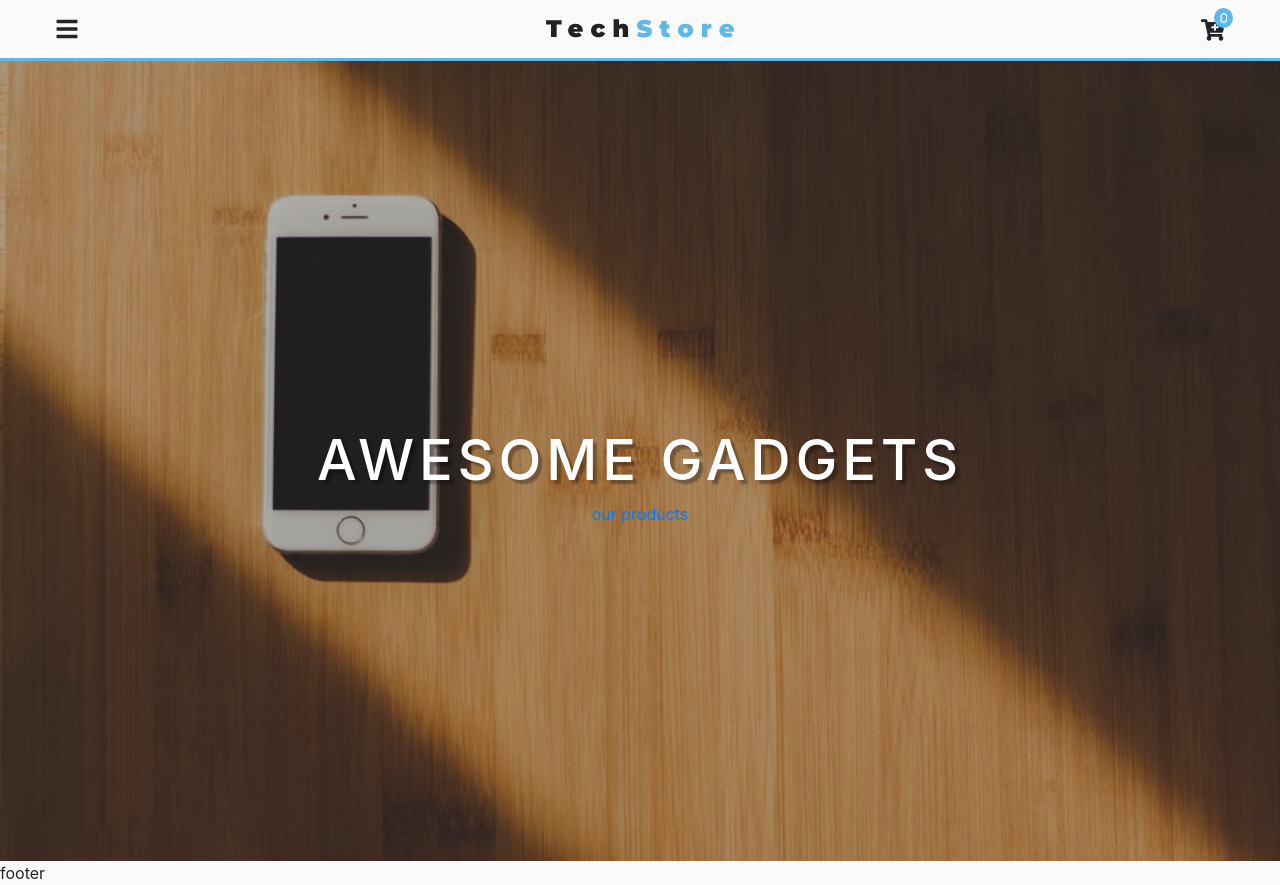
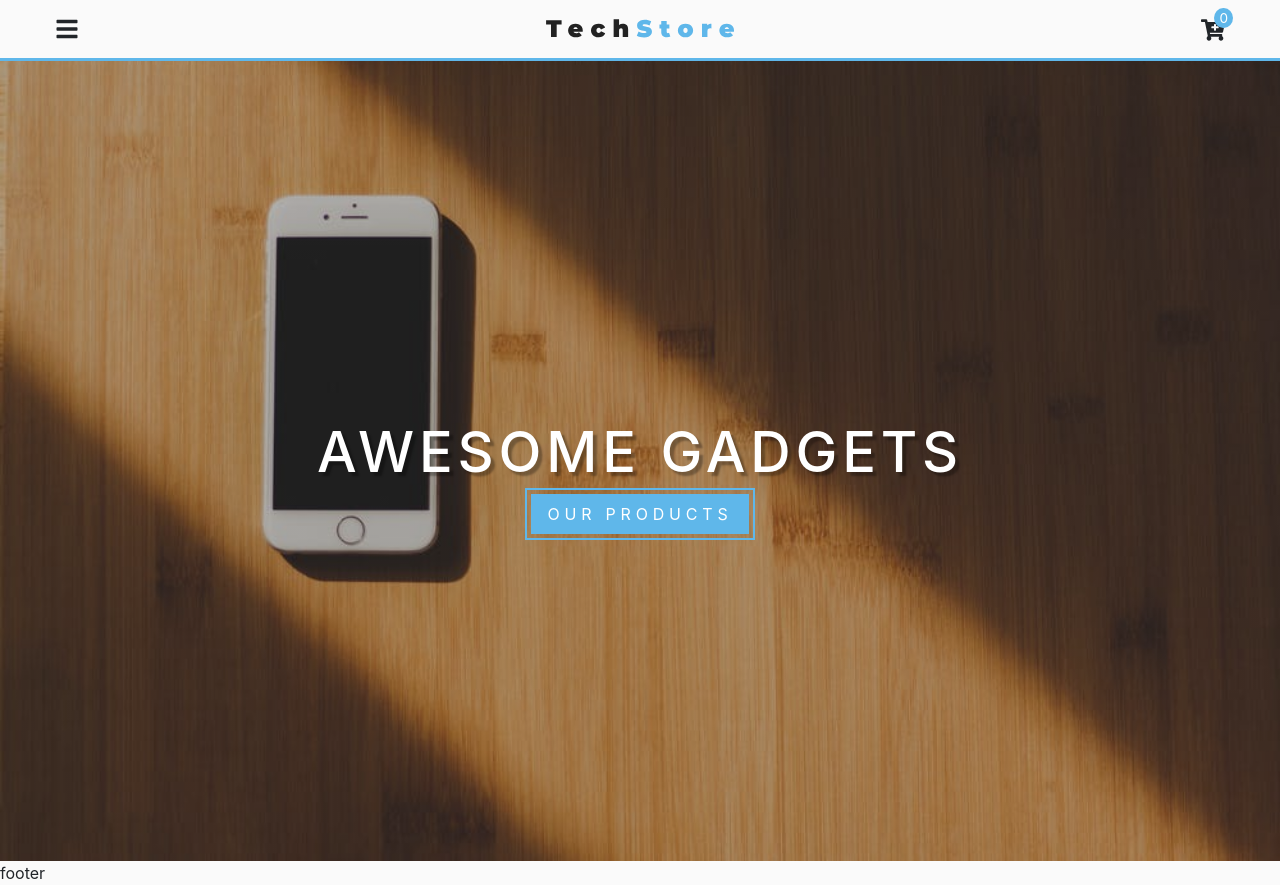
Before and after one commit to hamed4000/tech-store, a React (Create React App) app: page / in a window 1280 px wide. Built offline with nearby package versions, Linux system fonts and the light colour scheme; a web font is replaced by a local one.

Commit message:
main-link styled

```diff
--- a/src/App.css
+++ b/src/App.css
@@ -38,3 +38,22 @@ body {
 .text-title {
     font-weight: bold;
 }
+.main-link {
+    display: inline-block;
+    padding: .5rem 1rem;
+    background: var(--primaryColor);
+    color: var(--mainWhite);
+    text-transform: uppercase;
+    letter-spacing: var(--mainSpacing);
+    outline: 2px solid var(--primaryColor);
+    outline-offset: 4px;
+    border: none;
+    transition: var(--mainTransition);
+}
+.main-link:hover{
+    background: var(--darkGrey);
+    color: var(--primaryColor);
+    outline-color: var(--darkGrey);
+    text-decoration: none;
+
+}
--- a/src/pages/HomePage.js
+++ b/src/pages/HomePage.js
@@ -6,7 +6,7 @@ const HomePage = () => {
   return (
       <>
         <Hero title="awesome gadgets" max="true">
-          <Link to="/products">our products</Link>
+          <Link to="/products" className="main-link">our products</Link>
         </Hero>
       </>
   );
```
